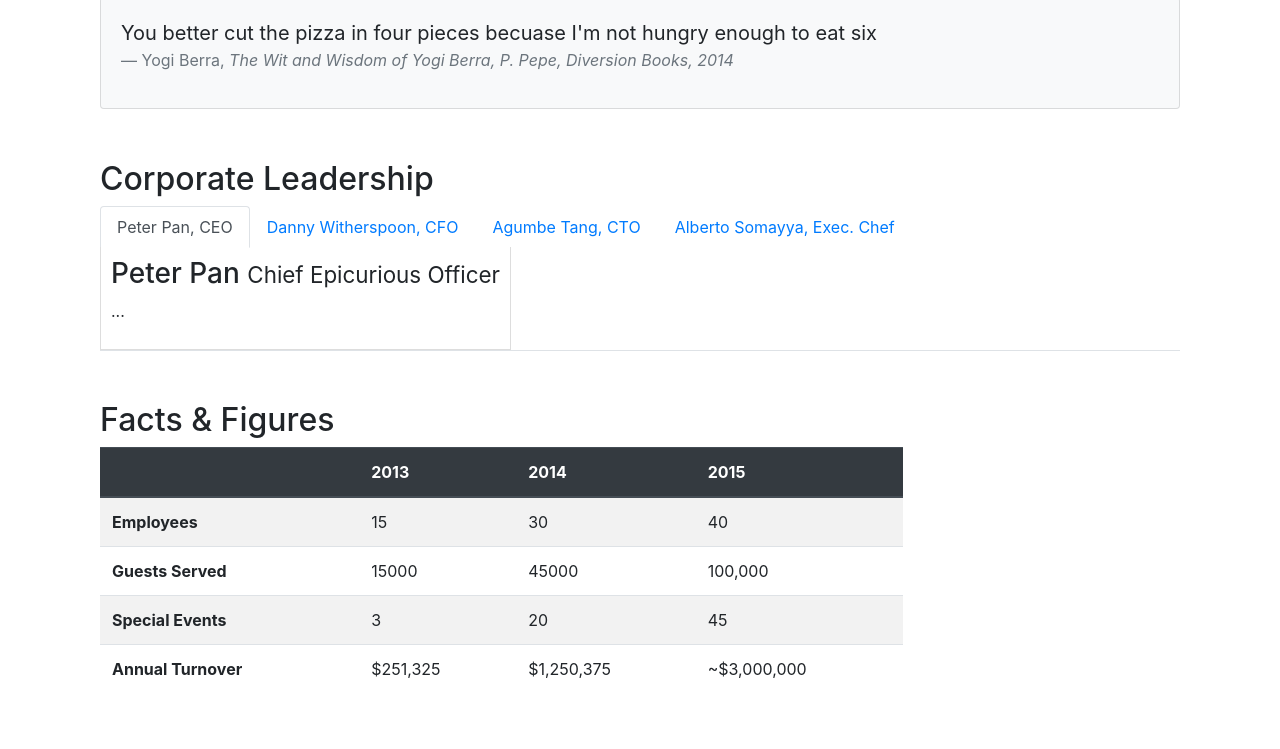
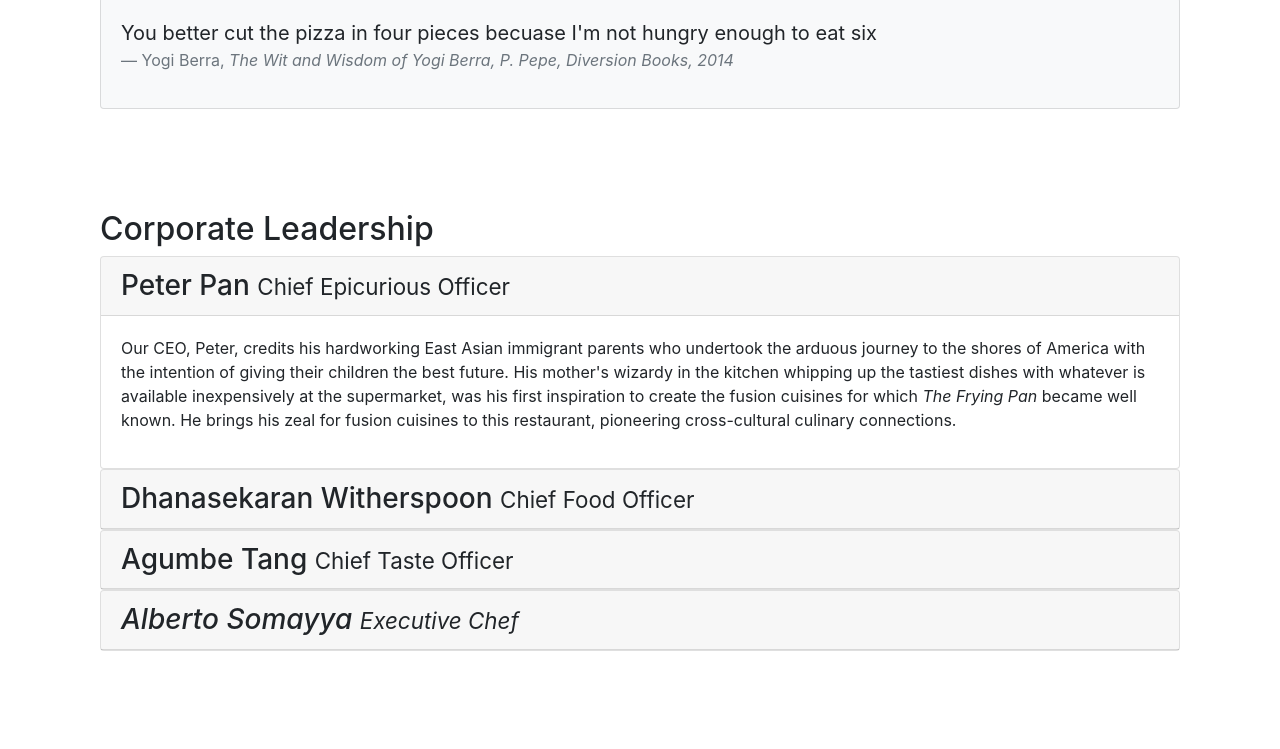
Before and after one commit to developerkshitij2807/bootstrap4, a website: page aboutus.html in a window 1280 px wide. Shown: the part 812-1561 px from the top of the page. Drawn offline with nearby package versions, Linux system fonts and the light colour scheme.

Commit message:
accordion

```diff
--- a/aboutus.html
+++ b/aboutus.html
@@ -100,47 +100,83 @@
         </div>
 
 
-        <div>
+        <!--Staff Information-->
+        <div class="row row-content">
             <div class="col-12 col-sm">
                 <h2>Corporate Leadership</h2>
-                <ul class="nav nav-tabs">
-                    <li class="nav-item">
-                        <a class="nav-link active" href="#peter"
-                          role="tab" data-toggle="tab">Peter Pan, CEO</a>
-                      </li>
-                      <li class="nav-item">
-                        <a class="nav-link" href="#danny" role="tab"
-                          data-toggle="tab">Danny Witherspoon, CFO</a>
-                      </li>
-                      <li class="nav-item">
-                        <a class="nav-link" href="#agumbe"role="tab"
-                          data-toggle="tab">Agumbe Tang, CTO</a>
-                      </li>
-                      <li class="nav-item">
-                        <a class="nav-link" href="#alberto" role="tab"
-                          data-toggle="tab">Alberto Somayya, Exec. Chef</a>
-                      </li>
-                      <div class="tab-content">
-                        <div role="tabpanel" class="tab-pane fade show active" id="peter">
-                            <h3>Peter Pan <small>Chief Epicurious Officer</small></h3>
-                            <p> ... </p>
+                <div id="accordion">
+
+                    <!-- CE0-->
+                    <div class="card">
+                        <div class="card-header" role="tab" id="peterhead">
+                            <h3 class="mb-0">
+                                <a data-toggle="collapse" data-target="#peter">
+                                Peter Pan <small>Chief Epicurious Officer</small>
+                                </a>
+                            </h3>
+                            </div>
+                            <div class="collapse show" id="peter" data-parent="#accordion">
+                                <div class="card-body">
+                                    <p class="d-none d-sm-block">Our CEO, Peter, credits his hardworking East Asian immigrant parents who undertook the arduous journey to the shores of America with the intention of giving their children the best future. His mother's wizardy in the kitchen whipping up the tastiest dishes with whatever is available inexpensively at the supermarket, was his first inspiration to create the fusion cuisines for which <em>The Frying Pan</em> became well known. He brings his zeal for fusion cuisines to this restaurant, pioneering cross-cultural culinary connections.</p>
+                                </div>
+                            </div>
+                    </div>
+
+                    <!-- CFO -->
+                    <div class="card">
+                        <div class="card-header" role="tab" id="dannyhead">
+                        <h3 class="mb-0">
+                            <a class="collapsed" data-toggle="collapse" data-target="#danny">
+                            Dhanasekaran Witherspoon <small>Chief Food Officer</small>
+                            </a>
+                        </h3>
                         </div>
-                        <div role="tabpanel" class="tab-pane fade" id="danny">
-                            <h3>Dhanasekaran Witherspoon<small>Chief Food Officer</small></h3>
-                            <p> ... </p>
+                        <div class="collapse" id="danny" data-parent="#accordion">
+                            <div class="card-body">
+                                <p class="d-none d-sm-block">Our CFO, Danny, as he is affectionately referred to by his colleagues, comes from a long established family tradition in farming and produce. His experiences growing up on a farm in the Australian outback gave him great appreciation for varieties of food sources. As he puts it in his own words, <em>Everything that runs, wins, and everything that stays, pays!</em></p>
+                            </div>
                         </div>
-                        <div role="tabpanel" class="tab-pane fade" id="agumbe">
-                            <h3>Agumbe Tang <small>Chief Taste Officer</small></h3>
-                            <p> ... </p>
+                    </div>
+
+
+                    <!-- CTO -->
+                    <div class="card">
+                        <div class="card-header" role="tab" id="agumbehead">
+                        <h3 class="mb-0">
+                            <a class="collapsed" data-toggle="collapse" data-target="#agumbe">
+                            Agumbe Tang <small>Chief Taste Officer</small>
+                            </a>
+                        </h3>
                         </div>
-                        <div role="tabpanel" class="tab-pane fade" id="alberto">
-                            <h3>Alberto Sommayya <small>Executive Chef</small></h3>
-                            <p> ... </p>
+                        <div class="collapse" id="agumbe" data-parent="#accordion">
+                            <div class="card-body">
+                                <p class="d-none d-sm-block">Blessed with the most discerning gustatory sense, Agumbe, our CTO, personally ensures that every dish that we serve meets his exacting tastes. Our chefs dread the tongue lashing that ensues if their dish does not meet his exacting standards. He lives by his motto, <em>You click only if you survive my lick.</p>
+                            </div>
                         </div>
-                      </div>
-                </ul>
+                    </div>
+
+
+                    <!--Cheif Chef-->
+                    <div class="card">
+                        <div class="card-header" role="tab" id="albertohead">
+                        <h3 class="mb-0">
+                            <a class="collapsed" data-toggle="collapse" data-target="#alberto">
+                            Alberto Somayya <small>Executive Chef</small>
+                            </a>
+                        </h3>
+                        </div>
+                        <div class="collapse" id="alberto" data-parent="#accordion">
+                            <div class="card-body">
+                                <p class="d-none d-sm-block">Award winning three-star Michelin chef with wide International experience having worked closely with whos-who in the culinary world, he specializes in creating mouthwatering Indo-Italian fusion experiences. He says, <em>Put together the cuisines from the two craziest cultures, and you get a winning hit! Amma Mia!</em></p>
+                            </div>
+                        </div>
+                    </div>
+                </div>
             </div>
        </div>
+
+
+
        <div class="row row-content">
            <div class="col-12 col-sm-9">
                <h2>Facts &amp; Figures</h2>
```
